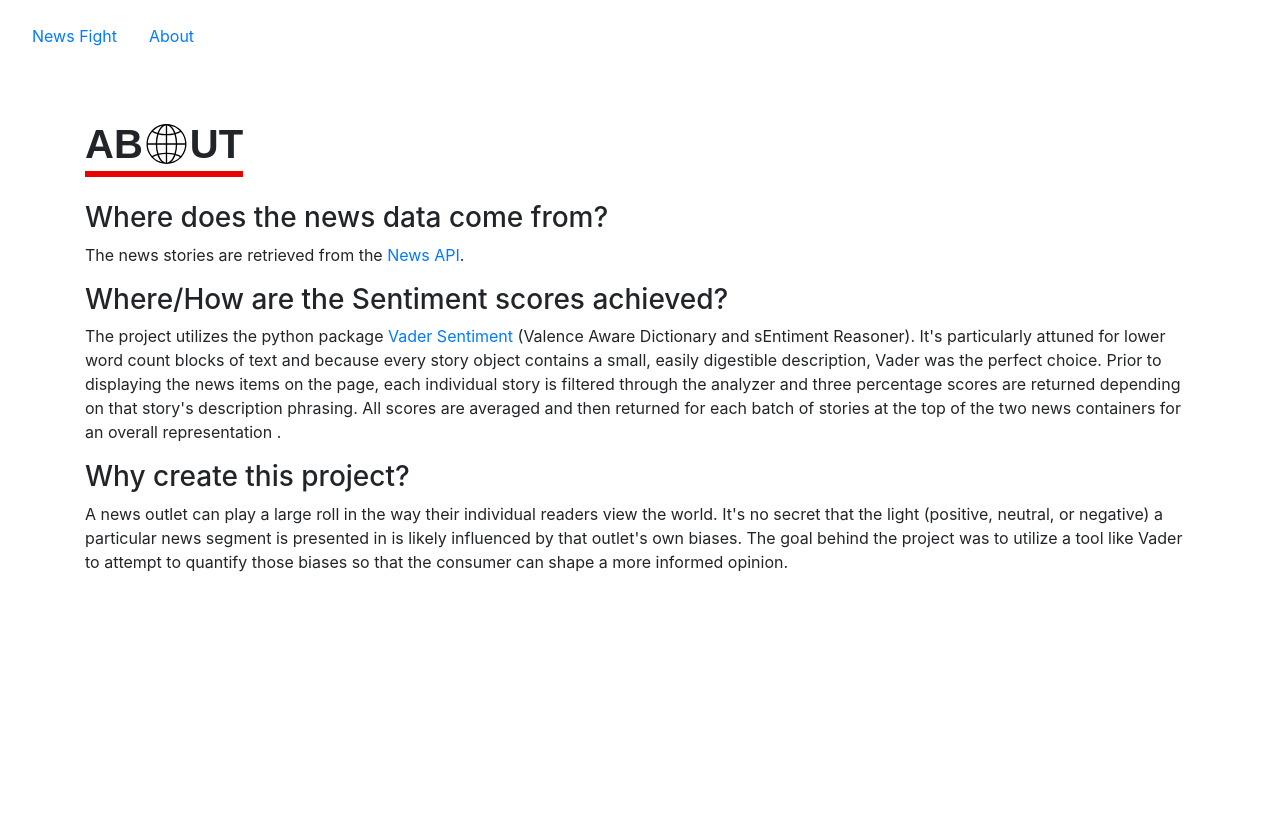
After one commit to hvanlear/NewsFight, a Flask app: page /about in a window 1280 px wide. The commit adds this page. Shown: the top 814 px of the page. Run offline with Flask 2, Linux system fonts and the light colour scheme; some libraries are stand-ins or nearby versions; some web fonts are replaced.

Commit message:
added about page, scrolling behavior change

```diff
--- a/app/routes.py
+++ b/app/routes.py
@@ -44,3 +44,8 @@ def updated_search(topic):
     }
     res = make_response(newsResponse, 200)
     return res
+
+
+@app.route('/about', methods=['GET'])
+def about():
+    return render_template('about.html')
--- a/app/static/css/style.css
+++ b/app/static/css/style.css
@@ -31,8 +31,15 @@ footer {
 }
 
 #navbar {
-  margin-left: 2rem;
   z-index: 1000;
+}
+
+a.nav-item {
+  padding: 1rem;
+}
+
+.navbar {
+  justify-content: flex-start !important;
 }
 
 .title-hr {
@@ -61,6 +68,10 @@ footer {
 
 .title-container {
   text-align: center;
+}
+
+h1.title.title-about {
+  margin-bottom: 1.5rem;
 }
 
 .source-select-container {
--- a/app/static/js/modules/views.js
+++ b/app/static/js/modules/views.js
@@ -1,3 +1,19 @@
+$(document).ready(function () {
+  var scroll_start = 0;
+  var startchange = $("#startchange");
+  var offset = startchange.offset();
+  if (startchange.length) {
+    $(document).scroll(function () {
+      console.log("worked");
+      scroll_start = $(this).scrollTop();
+      if (scroll_start > offset.top) {
+        $(".navbar-default").css("background-color", "#f0f0f0");
+      } else {
+        $(".navbar-default").css("background-color", "transparent");
+      }
+    });
+  }
+});
 function checkForNull(storyAtt) {
   return storyAtt ? storyAtt : (storyAtt = "N/A");
 }
--- /dev/null
+++ b/app/templates/about.html
@@ -0,0 +1,36 @@
+{% extends 'base.html' %} {% block title %} About {% endblock %} {% block
+content %}
+<h1 class="title title-about">
+  AB<img class='globe-about globe-svg' src="{{ url_for('static',
+  filename="assets/globe.svg") }}" alt="">UT
+</h1>
+<div class="conatiner">
+  <h3>Where does the news data come from?</h3>
+  <p>
+    The news stories are retrieved from the
+    <a href="https://newsapi.org/" target="_blank">News API</a>.
+  </p>
+  <h3>Where/How are the Sentiment scores achieved?</h3>
+  <p>
+    The project utilizes the python package
+    <a href="https://pypi.org/project/vaderSentiment/">Vader Sentiment</a>
+    (Valence Aware Dictionary and sEntiment Reasoner). It's particularly attuned
+    for lower word count blocks of text and because every story object contains
+    a small, easily digestible description, Vader was the perfect choice. Prior
+    to displaying the news items on the page, each individual story is filtered
+    through the analyzer and three percentage scores are returned depending on
+    that story's description phrasing. All scores are averaged and then returned
+    for each batch of stories at the top of the two news containers for an
+    overall representation .
+  </p>
+  <h3>Why create this project?</h3>
+  <p>
+    A news outlet can play a large roll in the way their individual readers view
+    the world. It's no secret that the light (positive, neutral, or negative) a
+    particular news segment is presented in is likely influenced by that
+    outlet's own biases. The goal behind the project was to utilize a tool like
+    Vader to attempt to quantify those biases so that the consumer can shape a
+    more informed opinion.
+  </p>
+</div>
+{% endblock %}
--- a/app/templates/base.html
+++ b/app/templates/base.html
@@ -25,7 +25,9 @@
     {% endif %}
   </head>
   <body>
-    <div id="navbar"><a href="#top">News Fight</a></div>
+    <div id="navbar" class="navbar navbar-default navbar-fixed-top"><a class="nav-item" href="/index#top">News Fight</a><a class="nav-item" href="/about">About</a></div>
+
+	</nav>
     <div class="container">
       <main>{% block content %}CONTENT HERE{% endblock %}</main>
       <footer class="d-flex justify-content-center">
@@ -39,12 +41,16 @@
       </footer>
     </div>
     {% block scripts %}
+
+
     <!-- Library JS & our JS -->
       <script src="https://cdnjs.cloudflare.com/ajax/libs/jquery/3.5.1/jquery.min.js" integrity="sha512-bLT0Qm9VnAYZDflyKcBaQ2gg0hSYNQrJ8RilYldYQ1FxQYoCLtUjuuRuZo+fjqhx/qtq/1itJ0C2ejDxltZVFg==" crossorigin="anonymous"></script>
 
       <script type="module" src="/static/js/modules/views.js"></script>
       <script type="module" src="/static/js/modules/api.js"></script>
       <script type="module" src="{{ url_for('static', filename="js/main.js") }}"></script>
+
+
 {% endblock %}
   </body>
 </html>
--- a/app/util.py
+++ b/app/util.py
@@ -11,6 +11,7 @@ BASE_URL = 'https://newsapi.org/v2/'
 TODAY = datetime.date.today()
 API_KEY = 'b31bcb1b64a847a6ae2e34abd641b31c'
 
+
 def getLastMonthDate(today):
     previous_month = today.month - 1
     if previous_month == 0:
@@ -19,7 +20,7 @@ def getLastMonthDate(today):
 
 
 class NewsData:
-    def __init__(self, domain='abcnews.go.com', q='trump'):
+    def __init__(self, domain='cnn.com', q='trump'):
         self.domain = domain
         self.q = q
         self.art_res = requests.get(f'{BASE_URL}/everything', params={'apiKey': API_KEY, 'q': q,
@@ -74,14 +75,7 @@ def populateSourcesTable():
 # delete identified non working sources from DB
 
 
-# def cleanNonSources():
-#     abc = NewsSources.query.filter(NewsSources.name.startswith('ABC')).all()
-#     for source in abc:
-#         db.session.delete(source)
-#     db.session.commmit()
-
 # query the source table and place pertinent data in the list to be returned
-
 
 def sourcesQuery():
     sourcesQuery = NewsSources.query.all()
```
Also changed, not shown: app/templates/index.html (+16 -16 lines).
